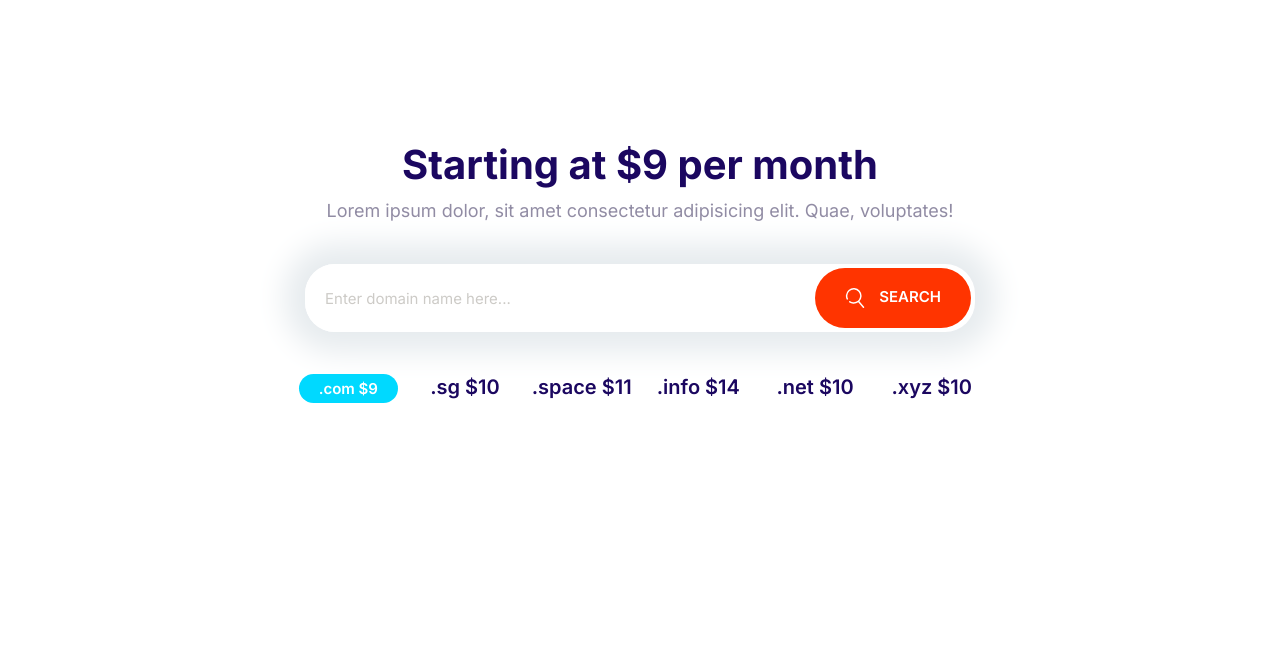
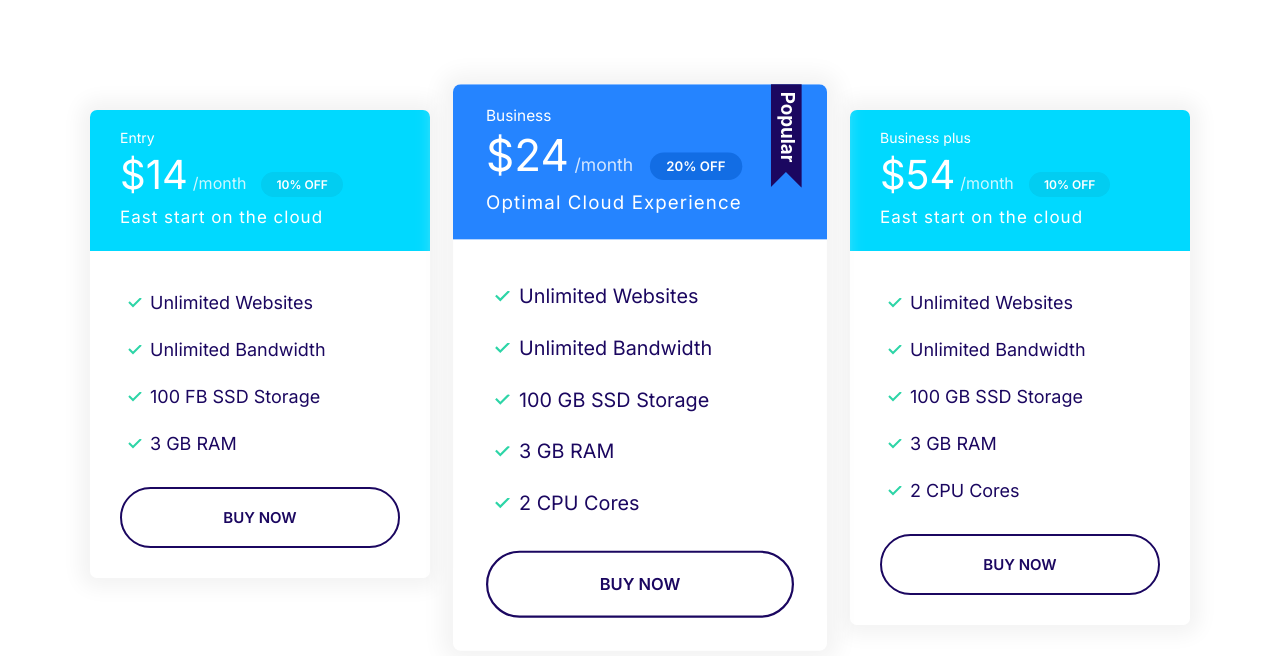
Before and after one commit to ms88941/moshify, a plain HTML site: page index.html in a window 1280 px wide. Drawn offline with Linux system fonts and the light colour scheme.

Commit message:
Build the plan block component

```diff
--- a/css/styles.css
+++ b/css/styles.css
@@ -337,11 +337,19 @@ a {
   color: #fff;
 }
 
+.card--primary .badge--primary {
+  background: #126de4;
+}
+
 .card--secondary .badge--secondary {
   background: #02cdf1;
 }
 
 /* Plans */
+.plan {
+  transition: transform 0.2s ease-out;
+}
+
 .plan__name {
   color: #fff;
   margin: 0;
@@ -371,6 +379,10 @@ a {
   margin-bottom: 2rem;
 }
 
+.plan--popular {
+  transform: scale(1.1);
+}
+
 .plan--popular .card__header {
   position: relative;
 }
@@ -382,6 +394,14 @@ a {
   top: -6px;
   right: 5%;
   width: 40px;
+}
+
+.plan:hover {
+  transform: scale(1.05);
+}
+
+.plan--popular:hover {
+  transform: scale(1.15);
 }
 
 @media screen and (min-width: 1024px) {
@@ -741,3 +761,13 @@ a {
     grid-template-columns: repeat(auto-fit, minmax(10rem, 1fr));
   }
 }
+
+/* Plans Block */
+.block-plans .grid {
+  gap: 8rem 4rem;
+}
+
+.block-plans .card {
+  margin: 0 auto;
+  max-width: 500px;
+}
--- a/index.html
+++ b/index.html
@@ -14,35 +14,71 @@
     <link rel="stylesheet" href="css/styles.css" />
   </head>
   <body style="padding: 5rem">
-    <section class="block container block-domain">
-      <header class="block__header">
-        <h2>Starting at $9 per month</h2>
-        <p>
-          Lorem ipsum dolor, sit amet consectetur adipisicing elit. Quae,
-          voluptates!
-        </p>
-      </header>
-      <div class="input-group">
-        <input
-          type="text"
-          class="input"
-          placeholder="Enter domain name here..."
-        />
-        <button class="btn btn--accent">
-          <svg class="icon icon--white">
-            <use xlink:href="images/sprite.svg#search" />
-          </svg>
-          Search
-        </button>
+    <section class="block container block-plans">
+      <div class="grid grid--1x3">
+        <div class="plan">
+          <div class="card card--secondary">
+            <header class="card__header">
+              <h3 class="plan__name">Entry</h3>
+              <span class="plan__price">$14</span>
+              <span class="plan__billing-cycle">/month</span>
+              <span class="badge badge--secondary badge--small">10% OFF</span>
+              <span class="plan__description">East start on the cloud</span>
+            </header>
+            <div class="card__body">
+              <ul class="list list--tick">
+                <li class="list__item">Unlimited Websites</li>
+                <li class="list__item">Unlimited Bandwidth</li>
+                <li class="list__item">100 FB SSD Storage</li>
+                <li class="list__item">3 GB RAM</li>
+              </ul>
+              <button class="btn btn--outline btn--block">Buy Now</button>
+            </div>
+          </div>
+        </div>
+        <div class="plan plan--popular">
+          <div class="card card--primary">
+            <header class="card__header">
+              <h3 class="plan__name">Business</h3>
+              <span class="plan__price">$24</span>
+              <span class="plan__billing-cycle">/month</span>
+              <span class="badge badge--primary badge--small">20% OFF</span>
+              <span class="plan__description">Optimal Cloud Experience</span>
+            </header>
+            <div class="card__body">
+              <ul class="list list--tick">
+                <li class="list__item">Unlimited Websites</li>
+                <li class="list__item">Unlimited Bandwidth</li>
+                <li class="list__item">100 GB SSD Storage</li>
+                <li class="list__item">3 GB RAM</li>
+                <li class="list__item">2 CPU Cores</li>
+              </ul>
+              <button class="btn btn--outline btn--block">Buy Now</button>
+            </div>
+          </div>
+        </div>
+        <div class="plan">
+          <div class="card card--secondary">
+            <header class="card__header">
+              <h3 class="plan__name">Business plus</h3>
+              <span class="plan__price">$54</span>
+              <span class="plan__billing-cycle">/month</span>
+              <span class="badge badge--secondary badge--small">10% OFF</span>
+              <span class="plan__description">East start on the cloud</span>
+            </header>
+            <div class="card__body">
+              <ul class="list list--tick">
+                <li class="list__item">Unlimited Websites</li>
+                <li class="list__item">Unlimited Bandwidth</li>
+                <li class="list__item">100 GB SSD Storage</li>
+                <li class="list__item">3 GB RAM</li>
+                <li class="list__item">2 CPU Cores</li>
+              </ul>
+              <button class="btn btn--outline btn--block">Buy Now</button>
+            </div>
+          </div>
+        </div>
       </div>
-      <ul class="list block-domain__prices">
-        <li><span class="badge badge--secondary">.com $9</span></li>
-        <li>.sg $10</li>
-        <li>.space $11</li>
-        <li>.info $14</li>
-        <li>.net $10</li>
-        <li>.xyz $10</li>
-      </ul>
     </section>
     <script src="js/main.js"></script>
   </body>
```
Also changed, not shown: components/planBlocks.html (added, +66 -0 lines), components/plans.html (+2 -2 lines).
